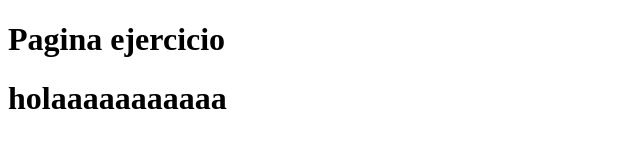
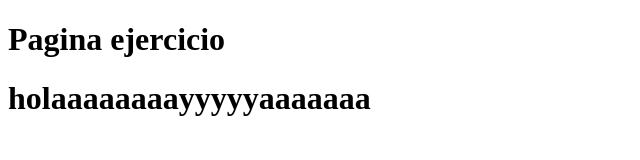
Before and after one commit to cannonxx/curso_html, a plain HTML site: page index.html in a window 1280 px wide. Shown: the whole page, without its empty margins (0-640 px from the left). Drawn offline with Linux system fonts and the light colour scheme.

Commit message:
que fuem ascota

```diff
--- a/index.html
+++ b/index.html
@@ -3,7 +3,7 @@
 <head>
 	<title>Pagina en blanco</title>
 	<h1>Pagina ejercicio</h1>
-	<h1>holaaaaaaaaaaa</h1>
+	<h1>holaaaaaaaayyyyyaaaaaaa</h1>
 </head>
 <body>
 
```
